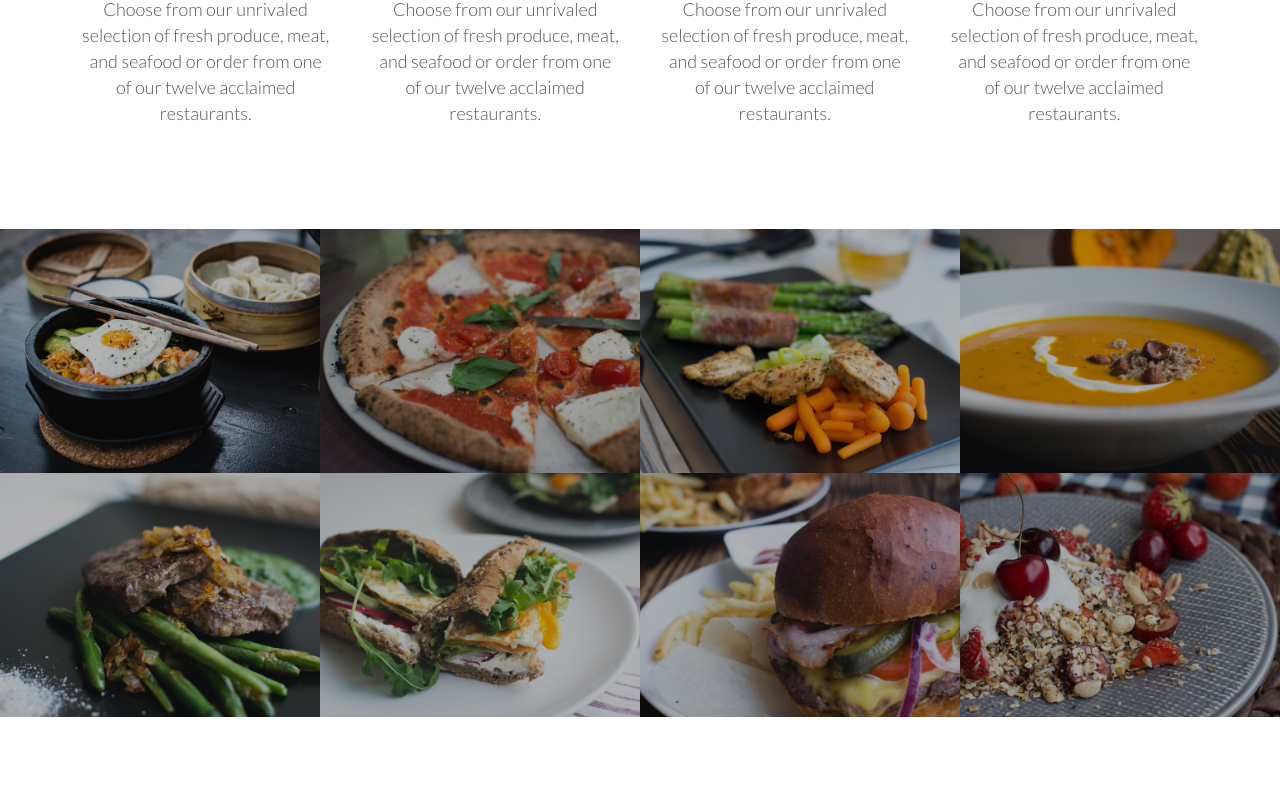
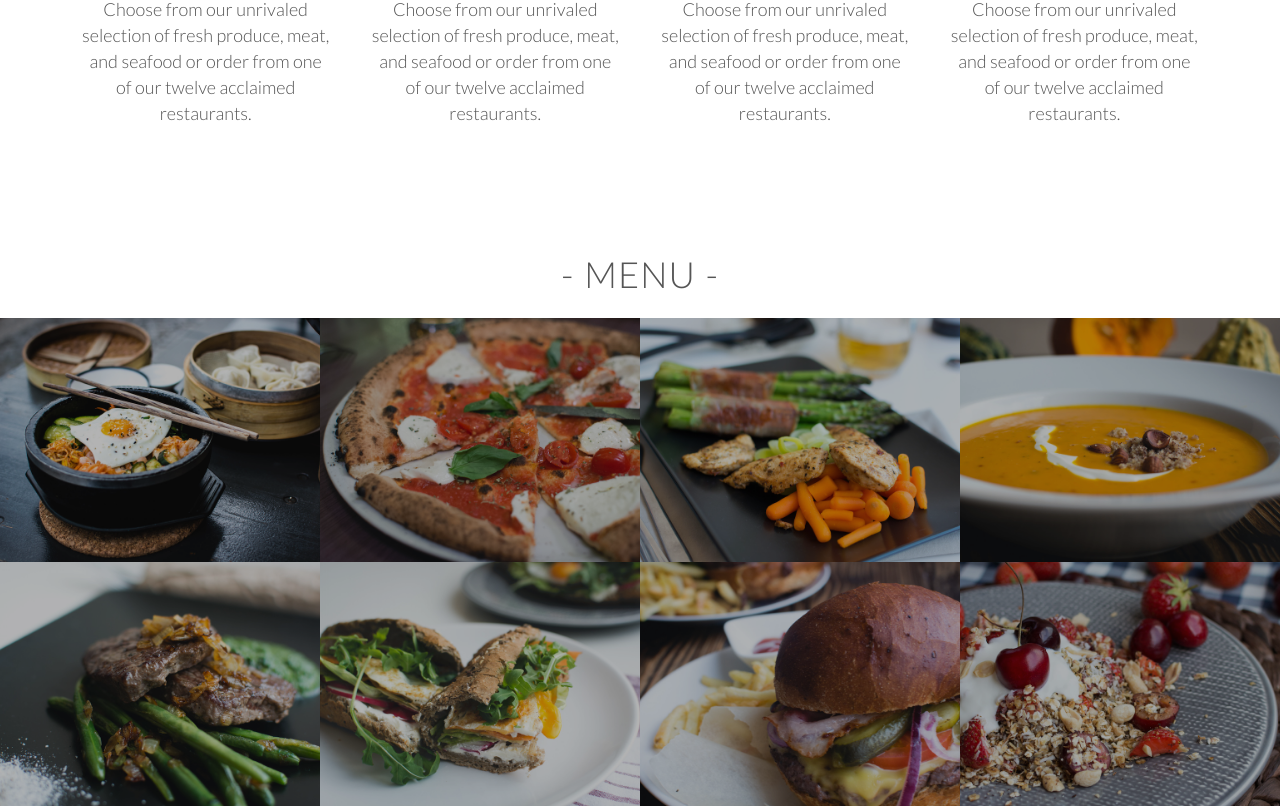
Before and after one commit to Anddrew914/Eataly_Delivers, a React (Create React App) app: page / in a window 1280 px wide. Shown: the part 1228-2034 px from the top of the page. Before the commit the page ends 1945 px from the top, so only its background shows below. Built offline with nearby package versions, Linux system fonts and the light colour scheme.

Commit message:
add menu header

```diff
--- a/src/components/FoodMenu.js
+++ b/src/components/FoodMenu.js
@@ -16,6 +16,12 @@ class FoodMenu extends Component{
   render(){
     return(
       <div className="section-meals">
+        <div className="row">
+          <h2>
+            - Menu -
+          </h2>
+        </div>
+
         <ul className="meals-showcase">
           <li>
             <figure className="meal-photo">
--- a/src/css/FoodMenu.css
+++ b/src/css/FoodMenu.css
@@ -1,5 +1,10 @@
 .section-meals {
   width: 100%;
+  margin-top: 25px;
+}
+
+.meals-showcase {
+  margin-top: -40px;
 }
 
 .section-meals ul {
```
